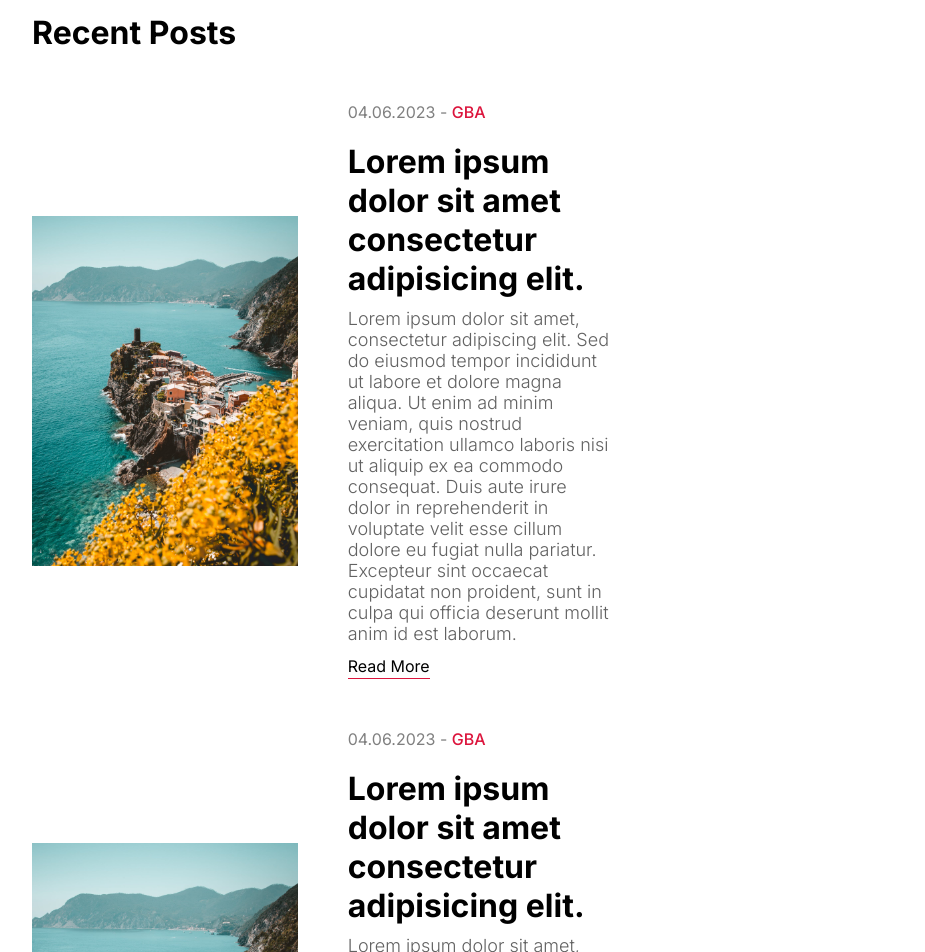
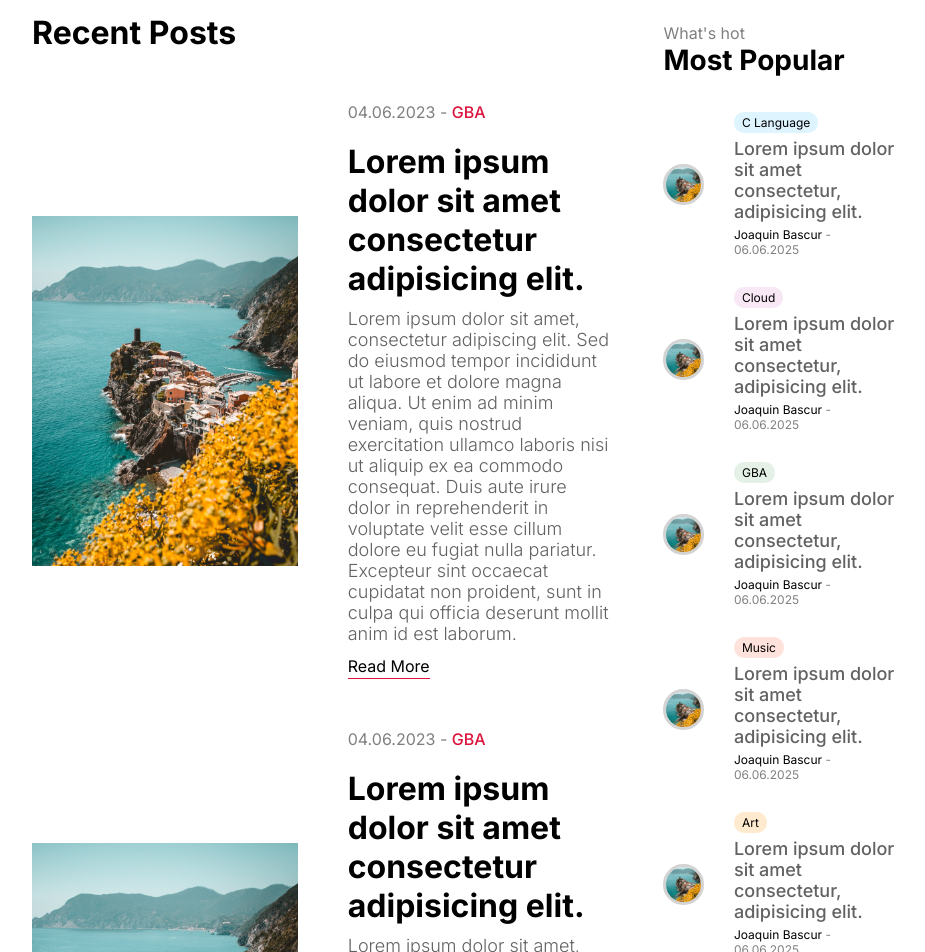
Before and after one commit to Bascur/personal-blog, a Next.js app: page / in a window 1280 px wide. Shown: the part 1220-2172 px from the top of the page, without its empty margins (176-1101 px from the left). Built offline with nearby package versions, Linux system fonts and the light colour scheme.

Commit message:
add side menu

```diff
--- a/src/components/menu/Menu.jsx
+++ b/src/components/menu/Menu.jsx
@@ -1,9 +1,95 @@
 import React from "react";
 import styles from "./menu.module.css"
+import Link from "next/link"
+import Image from "next/image"
 
 const Menu = () => {
     return (
-        <div className={styles.container}>Menu</div>
+        <div className={styles.container}>
+            <h2 className={styles.subtitle}>What's hot</h2>
+            <h1 className={styles.title}>Most Popular</h1>
+            <div className={styles.items}>
+                <Link href="/" className={styles.item}>
+                    <div className={styles.imageContainer}>
+                        <Image src="/p1.jpeg" alt="" fill className={styles.image} />
+                    </div>
+                    <div className={styles.textContainer}>
+                        <span className={`${styles.category} ${styles.c}`}>C Language</span>
+                        <h3 className={styles.postTitle}>Lorem ipsum dolor sit amet consectetur, adipisicing elit.</h3>
+                        <div className={styles.detail}>
+                            <span className={styles.username}>Joaquin Bascur</span>
+                            <span className={styles.date}> - 06.06.2025</span>
+                        </div>
+                    </div>
+                </Link>
+                <Link href="/" className={styles.item}>
+                    <div className={styles.imageContainer}>
+                        <Image src="/p1.jpeg" alt="" fill className={styles.image} />
+                    </div>
+                    <div className={styles.textContainer}>
+                        <span className={`${styles.category} ${styles.cloud}`}>Cloud</span>
+                        <h3 className={styles.postTitle}>Lorem ipsum dolor sit amet consectetur, adipisicing elit.</h3>
+                        <div className={styles.detail}>
+                            <span className={styles.username}>Joaquin Bascur</span>
+                            <span className={styles.date}> - 06.06.2025</span>
+                        </div>
+                    </div>
+                </Link>
+                <Link href="/" className={styles.item}>
+                    <div className={styles.imageContainer}>
+                        <Image src="/p1.jpeg" alt="" fill className={styles.image} />
+                    </div>
+                    <div className={styles.textContainer}>
+                        <span className={`${styles.category} ${styles.gba}`}>GBA</span>
+                        <h3 className={styles.postTitle}>Lorem ipsum dolor sit amet consectetur, adipisicing elit.</h3>
+                        <div className={styles.detail}>
+                            <span className={styles.username}>Joaquin Bascur</span>
+                            <span className={styles.date}> - 06.06.2025</span>
+                        </div>
+                    </div>
+                </Link>
+                <Link href="/" className={styles.item}>
+                    <div className={styles.imageContainer}>
+                        <Image src="/p1.jpeg" alt="" fill className={styles.image} />
+                    </div>
+                    <div className={styles.textContainer}>
+                        <span className={`${styles.category} ${styles.music}`}>Music</span>
+                        <h3 className={styles.postTitle}>Lorem ipsum dolor sit amet consectetur, adipisicing elit.</h3>
+                        <div className={styles.detail}>
+                            <span className={styles.username}>Joaquin Bascur</span>
+                            <span className={styles.date}> - 06.06.2025</span>
+                        </div>
+                    </div>
+                </Link>
+                <Link href="/" className={styles.item}>
+                    <div className={styles.imageContainer}>
+                        <Image src="/p1.jpeg" alt="" fill className={styles.image} />
+                    </div>
+                    <div className={styles.textContainer}>
+                        <span className={`${styles.category} ${styles.art}`}>Art</span>
+                        <h3 className={styles.postTitle}>Lorem ipsum dolor sit amet consectetur, adipisicing elit.</h3>
+                        <div className={styles.detail}>
+                            <span className={styles.username}>Joaquin Bascur</span>
+                            <span className={styles.date}> - 06.06.2025</span>
+                        </div>
+                    </div>
+                </Link>
+                <Link href="/" className={styles.item}>
+                    <div className={styles.imageContainer}>
+                        <Image src="/p1.jpeg" alt="" fill className={styles.image} />
+                    </div>
+                    <div className={styles.textContainer}>
+                        <span className={`${styles.category} ${styles.writing}`}>Writing</span>
+                        <h3 className={styles.postTitle}>Lorem ipsum dolor sit amet consectetur, adipisicing elit.</h3>
+                        <div className={styles.detail}>
+                            <span className={styles.username}>Joaquin Bascur</span>
+                            <span className={styles.date}> - 06.06.2025</span>
+                        </div>
+                    </div>
+                </Link>
+            </div>
+
+        </div>
     )
 }
 
--- a/src/components/menu/menu.module.css
+++ b/src/components/menu/menu.module.css
@@ -1,3 +1,94 @@
 .container {
     flex: 2;
+    margin-top: 60px;
 }
+
+.subtitle {
+    color: gray;
+    font-size: 16px;
+    font-weight: 400;
+}
+
+.title {
+    font-size: 28px;
+}
+
+.items {
+    display: flex;
+    flex-direction: column;
+    gap: 30px;
+    margin-top: 35px;
+    margin-bottom: 60px;
+}
+
+.item {
+    display: flex;
+    align-items: center;
+    gap: 30px;
+}
+
+.imageContainer {
+    flex: 1;
+    aspect-ratio: 1/1;
+    position: relative;
+}
+
+.image {
+    border-radius: 50%;
+    border: 3px solid lightgray;
+    object-fit: cover;
+}
+
+.textContainer {
+    flex: 4;
+    display: flex;
+    flex-direction: column;
+    gap: 5px;
+}
+
+.category {
+    padding: 3px 8px;
+    border-radius: 10px;
+    font-size: 12px;
+    color: var(--textColor);
+    width: max-content;
+}
+
+.category.c {
+    background-color: #57c4ff31;
+}
+
+.category.cloud {
+    background-color: #da85c731;
+}
+
+.category.gba {
+    background-color: #7fb88133;
+}
+
+.category.music {
+    background-color: #ff795736;
+}
+
+.category.art {
+    background-color: #ffb04f45;
+}
+
+.category.writing {
+    background-color: #5e4fff31;
+}
+
+
+.postTitle {
+    font-size: 18px;
+    font-weight: 500;
+    color: var(--softTextColor);
+}
+
+.detail {
+    font-size: 12px;
+}
+
+.date {
+    color: gray;
+}
```
